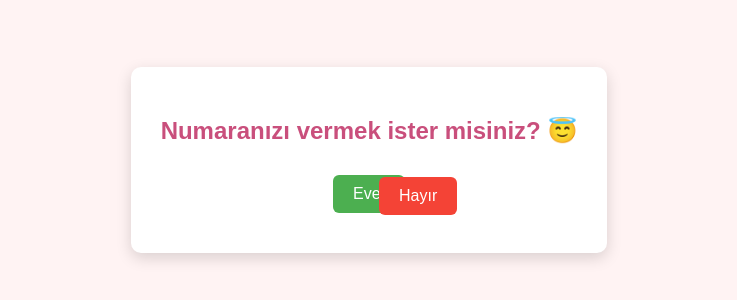
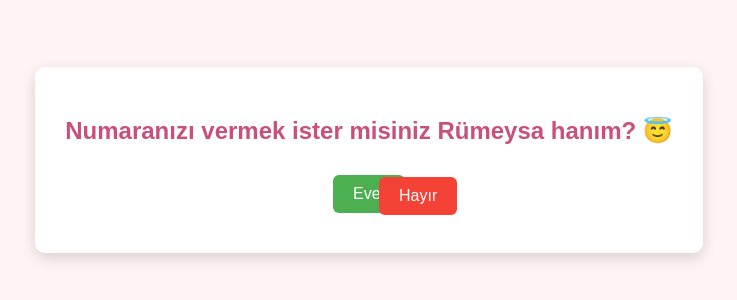
Before and after one commit to Abosbakar/abdullah, a plain HTML site: page index.html in a window 1280 px wide. Shown: the part 240-540 px from the top of the page, without its empty margins (271-1008 px from the left). Drawn offline with Linux system fonts and the light colour scheme.

Commit message:
Update index.html

```diff
--- a/index.html
+++ b/index.html
@@ -64,7 +64,7 @@
 <body>
 
 <div class="container">
-  <h2>Numaranızı vermek ister misiniz? 😇</h2>
+  <h2>Numaranızı vermek ister misiniz Rümeysa hanım? 😇</h2>
   <button id="yesBtn" class="btn">Evet</button>
   <button id="noBtn" class="btn" style="top: 100px; left: 50%;">Hayır</button>
   <iframe id="formFrame" src="https://docs.google.com/forms/d/e/1FAIpQLSd152Y9eyjPXqjUQ_X6lkD0H0EQKLYkk7RSkETZICZsBzaW2w/viewform?embedded=true"></iframe>
```
